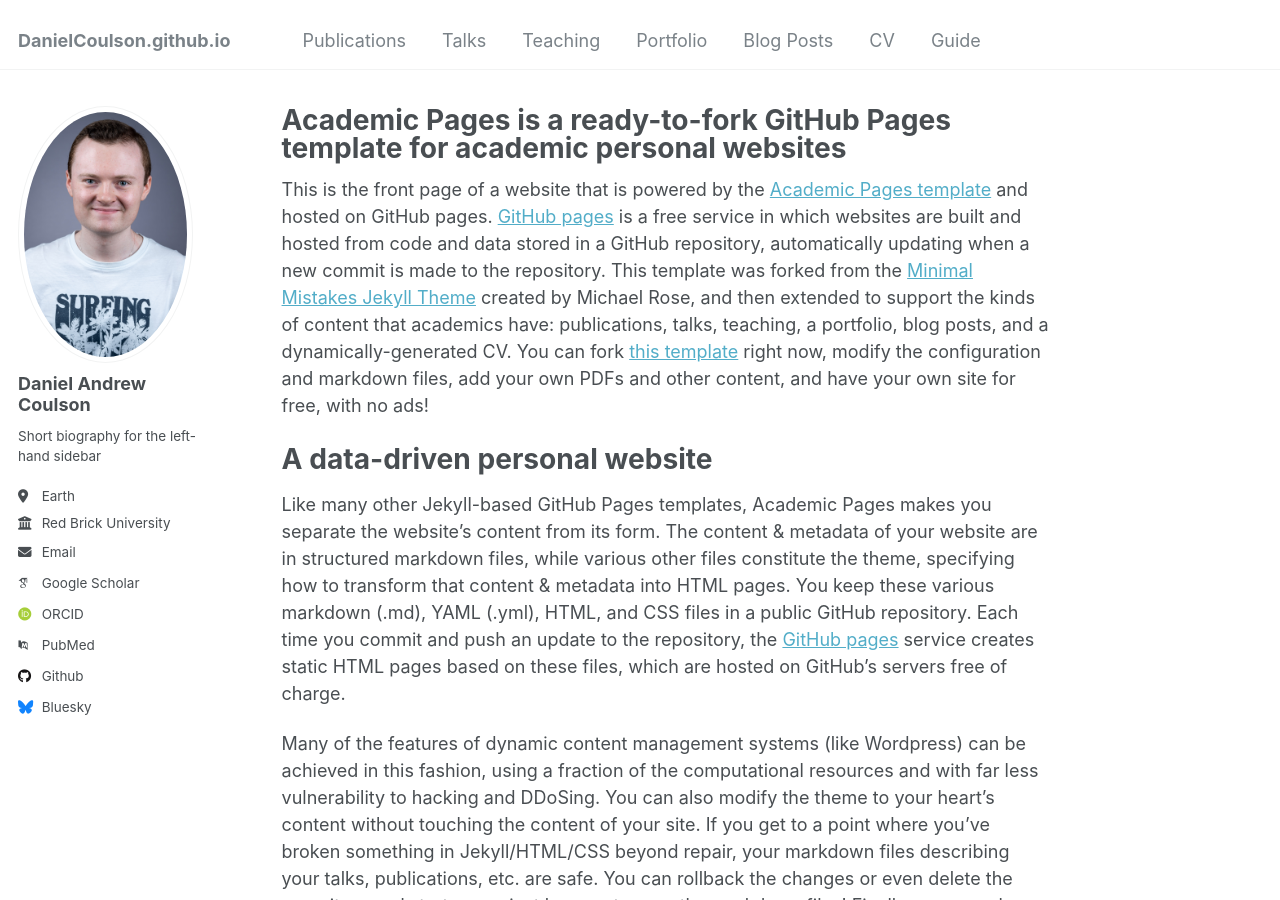
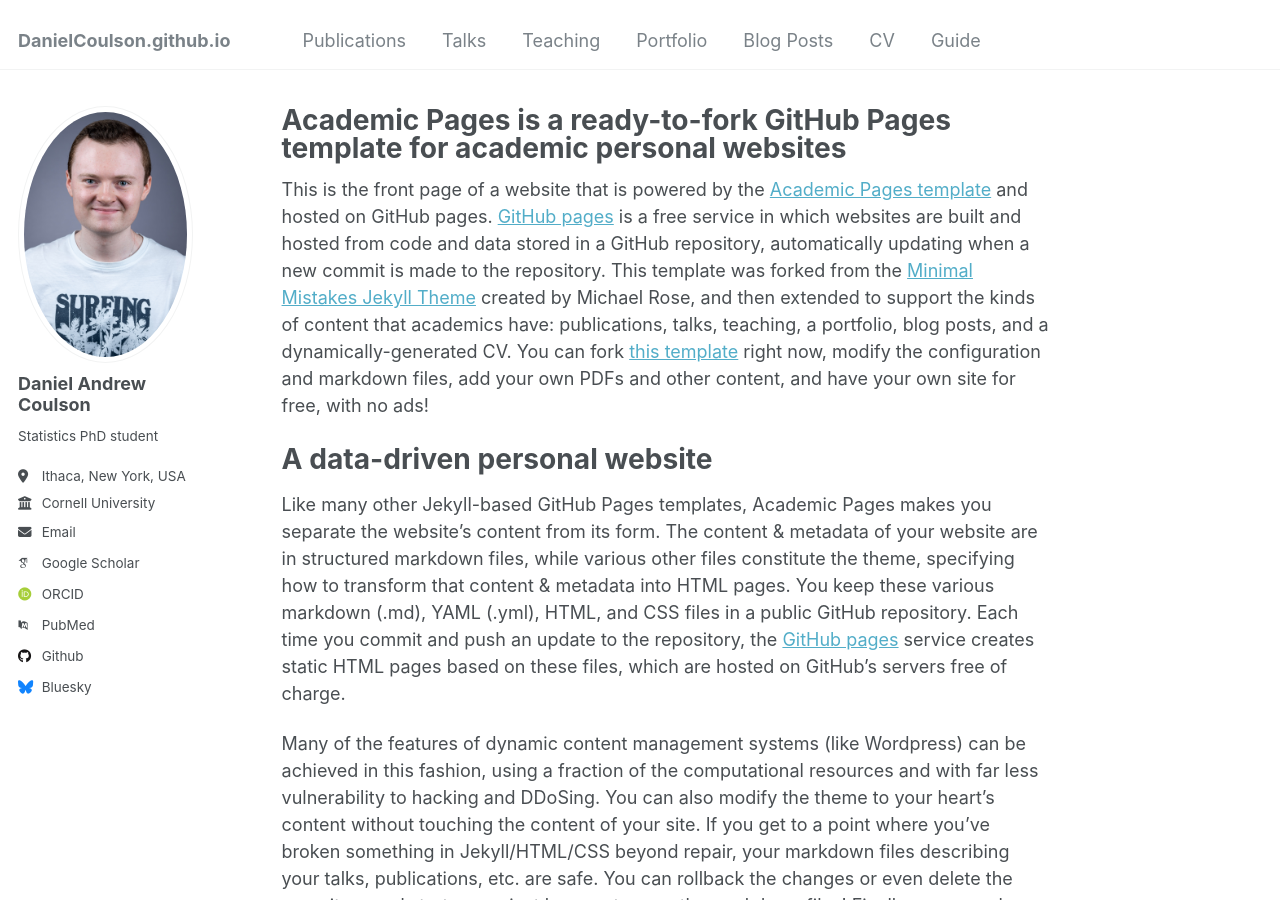
Before and after one commit to DanielCoulson/DanielCoulson.github.io, a Jekyll site: the page built from _pages/about.md, in a window 1280 px wide and 900 px high. Built offline with Jekyll 4.4.1, drawn with Linux system fonts in a browser that asks for light colours; some web fonts are replaced.

Commit message:
Update _config.yml

```diff
--- a/_config.yml
+++ b/_config.yml
@@ -24,11 +24,11 @@ author:
   avatar           : "Professional_picture.jpg"
   name             : "Daniel Andrew Coulson"
   pronouns         : # example: "she/her"
-  bio              : "Short biography for the left-hand sidebar"
-  location         : "Earth"
-  employer         : "Red Brick University"
+  bio              : "Statistics PhD student"
+  location         : "Ithaca, New York, USA"
+  employer         : "Cornell University"
   uri              : # URL
-  email            : "none@example.org"
+  email            : "dac382@cornell.edu"
 
   # Academic websites
   arxiv            : # URL - Update with the correct link to your profile
```
